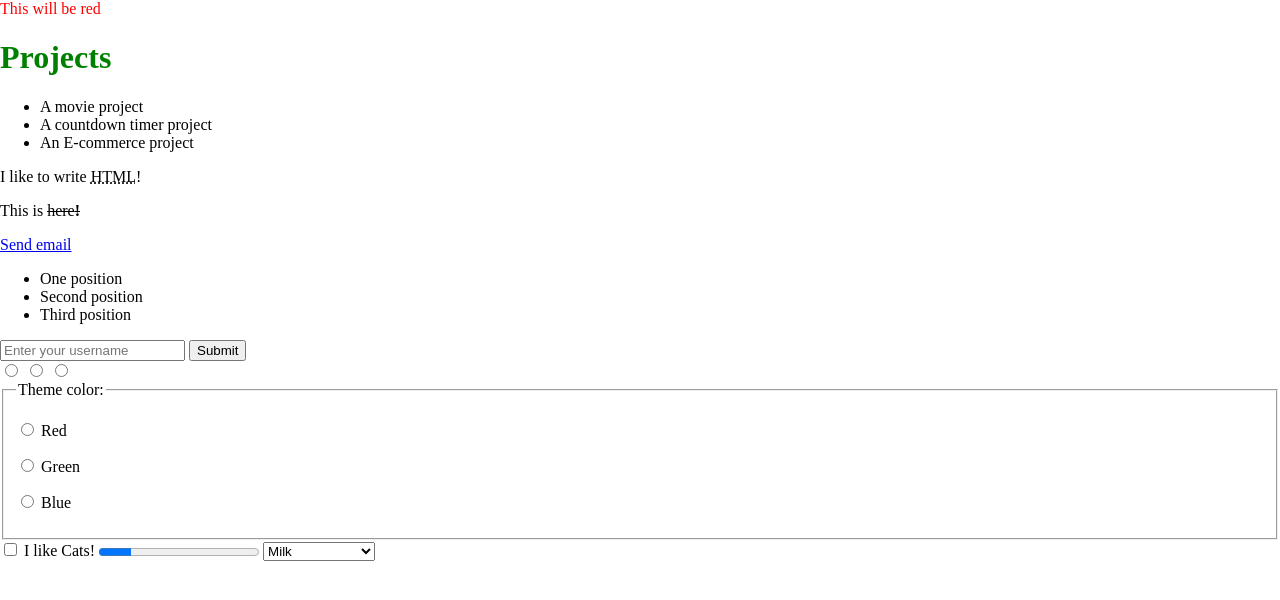
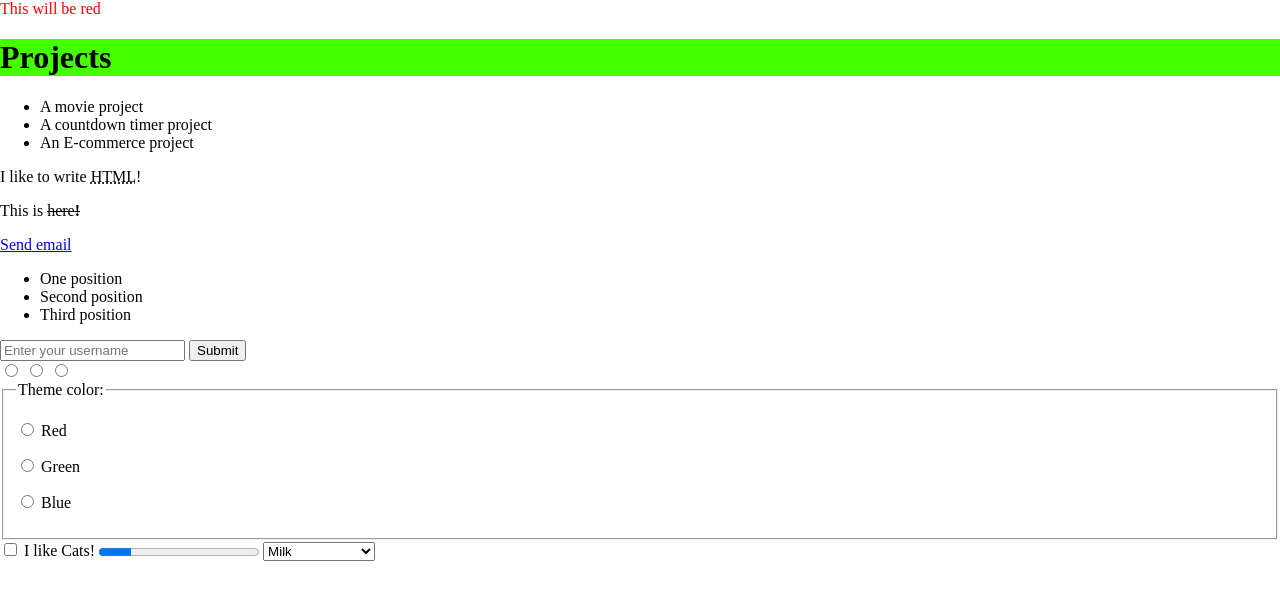
Before and after one commit to Bloom-Sayiorri/js-prac, a plain HTML site: page index.html in a window 1280 px wide. Drawn offline with Linux system fonts and the light colour scheme.

Commit message:
hsl color

```diff
--- a/style.css
+++ b/style.css
@@ -12,5 +12,5 @@ li {
 }
 
 main > h1 {
-    color: green;
+    background-color: hsl(104, 100%, 50%);
 }
```
